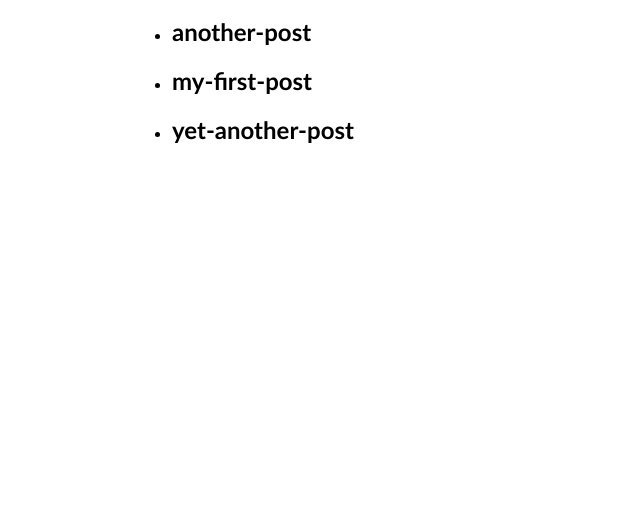
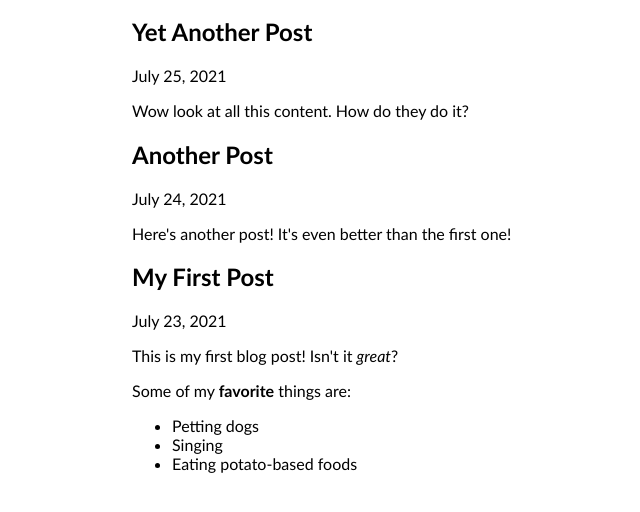
Before and after one commit to edmundchan8/edmund-chan-gatsby-website, a Gatsby site: page /blog in a window 1280 px wide. Shown: the part 152-664 px from the top of the page, without its empty margins (158-798 px from the left). Built offline with nearby package versions, Linux system fonts and the light colour scheme; Gatsby itself is replaced by a stand-in of ours.

Commit message:
Finished Gatsby Tutorial Part 5

```diff
--- a/blog/another-post.mdx
+++ b/blog/another-post.mdx
@@ -0,0 +1,6 @@
+---
+title: "Another Post"
+date: "2021-07-24"
+---
+
+Here's another post! It's even better than the first one!
--- a/blog/my-first-post.mdx
+++ b/blog/my-first-post.mdx
@@ -0,0 +1,12 @@
+---
+title: "My First Post"
+date: "2021-07-23"
+---
+
+This is my first blog post! Isn't it *great*?
+
+Some of my **favorite** things are:
+
+* Petting dogs
+* Singing
+* Eating potato-based foods
--- a/blog/yet-another-post.mdx
+++ b/blog/yet-another-post.mdx
@@ -0,0 +1,6 @@
+---
+title: "Yet Another Post"
+date: "2021-07-25"
+---
+
+Wow look at all this content. How do they do it?
--- a/gatsby-config.js
+++ b/gatsby-config.js
@@ -13,7 +13,8 @@
       options: {
         name: `blog`,
         path: `${__dirname}/blog`,
-      }
-    }
-  ]
+      },
+    },
+    "gatsby-plugin-mdx",
+  ],
 };
--- a/package.json
+++ b/package.json
@@ -15,9 +15,12 @@
     "clean": "gatsby clean"
   },
   "dependencies": {
+    "@mdx-js/mdx": "^1.6.22",
+    "@mdx-js/react": "^1.6.22",
     "axios": "^0.25.0",
     "gatsby": "^4.6.2",
     "gatsby-plugin-image": "^2.7.0",
+    "gatsby-plugin-mdx": "^3.7.0",
     "gatsby-plugin-sass": "^5.7.0",
     "gatsby-plugin-sharp": "^4.7.0",
     "gatsby-source-filesystem": "^4.7.0",
--- a/src/pages/blog.js
+++ b/src/pages/blog.js
@@ -1,28 +1,36 @@
 import * as React from 'react'
 import Layout from '../components/layout'
 import { graphql } from 'gatsby'
+import { MDXRenderer } from 'gatsby-plugin-mdx'
 
 const BlogPage = ({data}) => {
     return(
         <Layout pageTitle="My Blog Posts">
-            <ul>
-                { data.allFile.nodes.map(node => (
-                <li key={node.name}>
-                    <h2>{node.name}</h2>
-                    </li>
+                { data.allMdx.nodes.map(node => (
+                <article key={node.id}>
+                    <h2>{node.frontmatter.title}</h2>
+                    <p>{node.frontmatter.date}</p>
+                    <MDXRenderer>
+                        {node.body}
+                    </MDXRenderer>
+                    </article>
                     ))
                 }
-            </ul>
         </Layout>
     )
 }
 
 export const query = graphql`
   query {
-    allFile {
-      nodes {
-        name
-      }
+    allMdx(sort: {fields: frontmatter___date, order: DESC}) {
+        nodes {
+          frontmatter {
+            date(formatString: "MMMM D, YYYY")
+            title
+          }
+        id
+        body
+        }
     }
   }`
 
```
Also changed, not shown: 1 other file.
